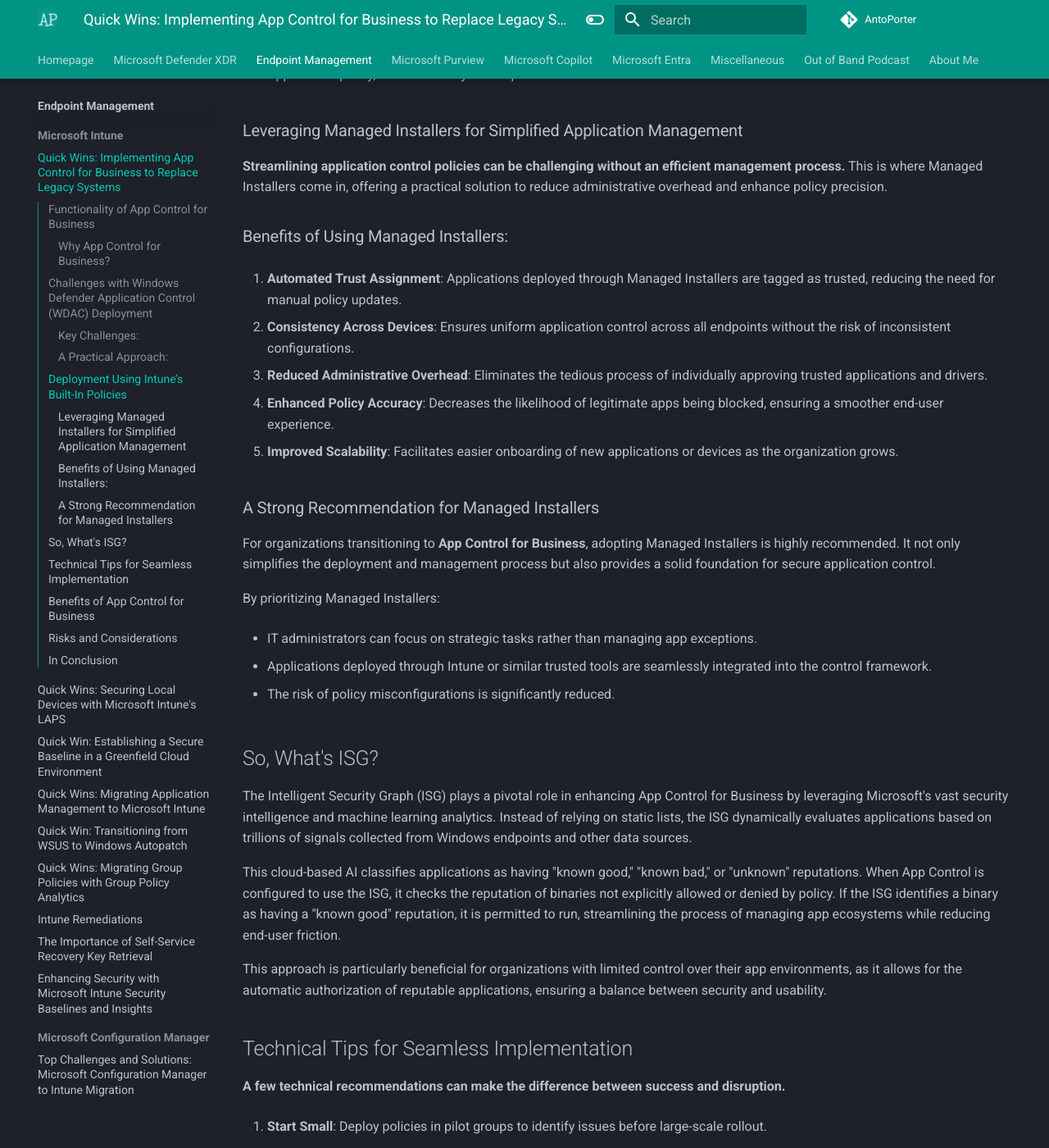
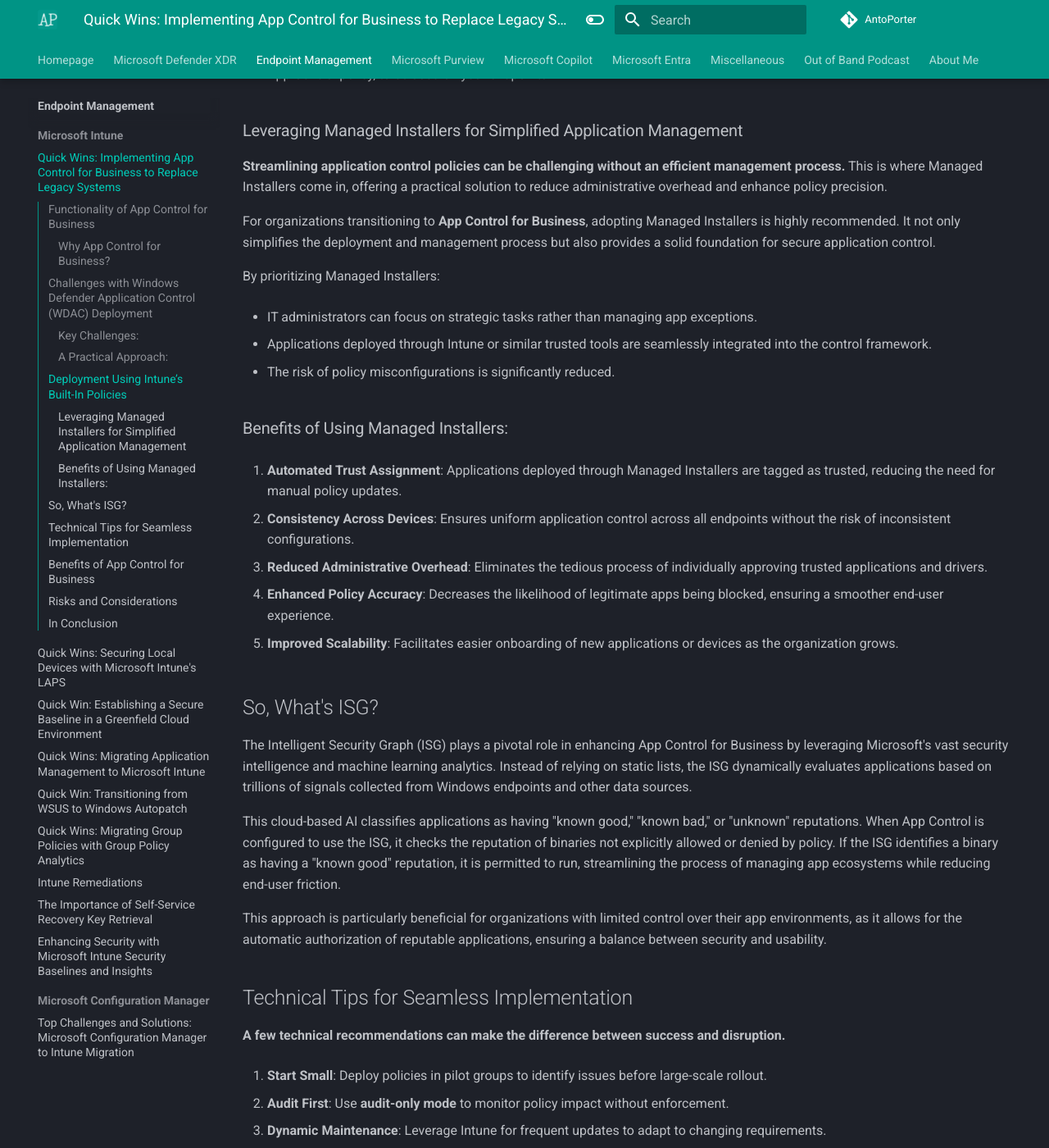
Before and after one commit to AntoPorter/antoporter.github.io, an MkDocs documentation site: the page built from docs/endpoint/intune/quickwins-appcontrolforbusiness.md, in a window 1280 px wide and 1400 px high, scrolled down 3599 px. Shown: the whole window at 82% size. Built offline with MkDocs 1.6.1 and Material for MkDocs 9.7.7, drawn with Linux system fonts in a browser that asks for light colours; comment, search, counter and statistics services are not loaded; some of the changed lines change nothing that is shown.

Commit message:
Update quickwins-appcontrolforbusiness.md

```diff
--- a/docs/endpoint/intune/quickwins-appcontrolforbusiness.md
+++ b/docs/endpoint/intune/quickwins-appcontrolforbusiness.md
@@ -109,6 +109,17 @@
 
 **Streamlining application control policies can be challenging without an efficient management process.** This is where Managed Installers come in, offering a practical solution to reduce administrative overhead and enhance policy precision.
 
+For organizations transitioning to **App Control for Business**, adopting Managed Installers is highly recommended. It not only simplifies the deployment and management process but also provides a solid foundation for secure application control.
+
+By prioritizing Managed Installers:
+
+- IT administrators can focus on strategic tasks rather than managing app exceptions.
+
+- Applications deployed through Intune or similar trusted tools are seamlessly integrated into the control framework.
+
+- The risk of policy misconfigurations is significantly reduced.
+
+
 ### Benefits of Using Managed Installers:
 
 1. **Automated Trust Assignment**: Applications deployed through Managed Installers are tagged as trusted, reducing the need for manual policy updates.
@@ -120,19 +131,6 @@
 4. **Enhanced Policy Accuracy**: Decreases the likelihood of legitimate apps being blocked, ensuring a smoother end-user experience.
 
 5. **Improved Scalability**: Facilitates easier onboarding of new applications or devices as the organization grows.
-
-
-### A Strong Recommendation for Managed Installers
-
-For organizations transitioning to **App Control for Business**, adopting Managed Installers is highly recommended. It not only simplifies the deployment and management process but also provides a solid foundation for secure application control.
-
-By prioritizing Managed Installers:
-
-- IT administrators can focus on strategic tasks rather than managing app exceptions.
-
-- Applications deployed through Intune or similar trusted tools are seamlessly integrated into the control framework.
-
-- The risk of policy misconfigurations is significantly reduced.
 
 
 ## So, What's ISG?
```
